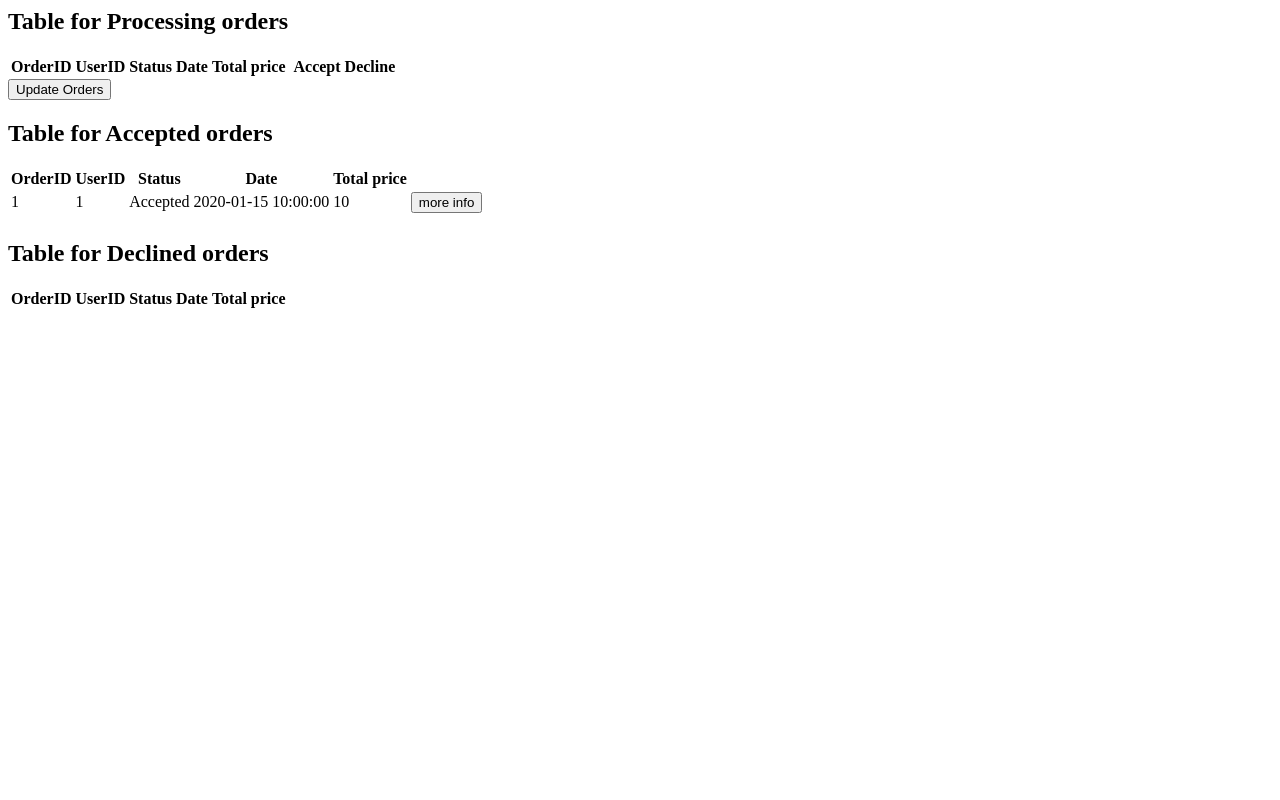
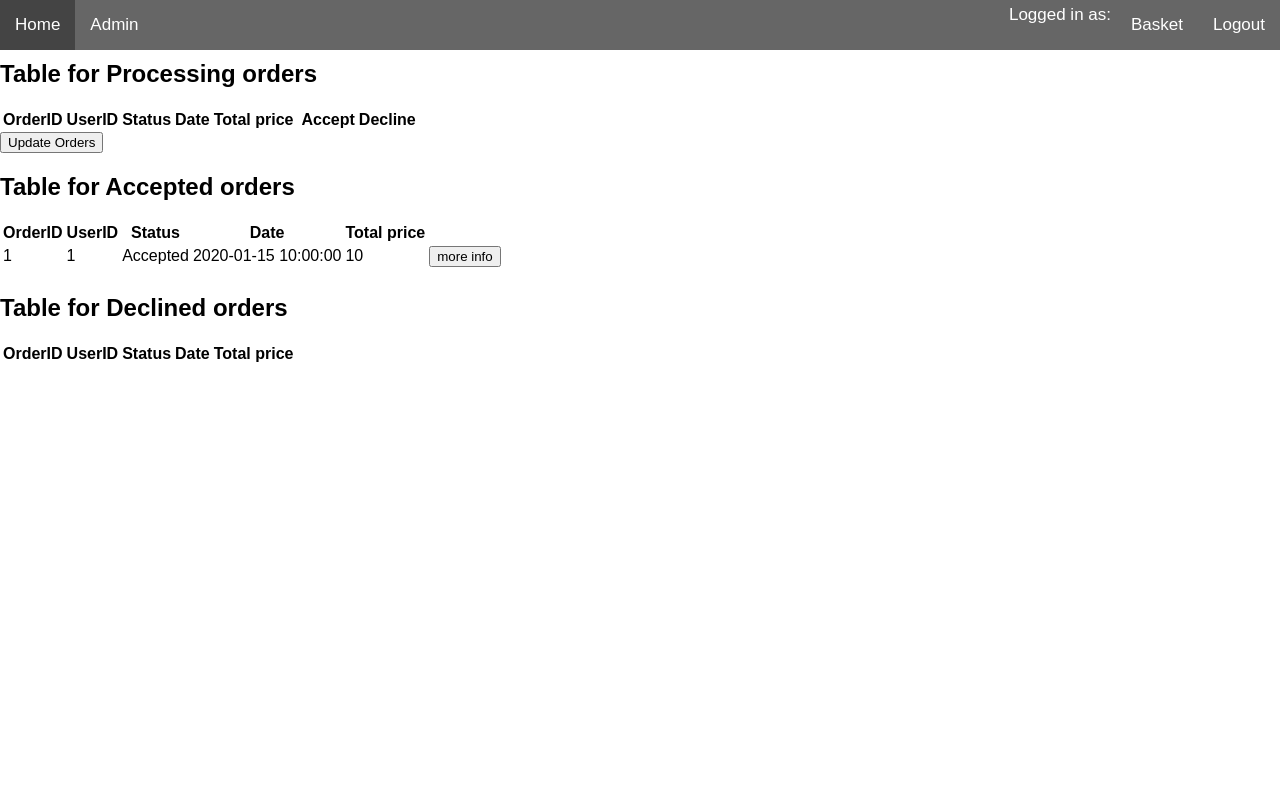
Before and after one commit to alagerkvist/d0018e, a PHP site: page /admin/processOrder.php in a window 1280 px wide. Run offline with PHP 8.4, Linux system fonts and the light colour scheme; the visitor is signed in with stand-in values (Sample User, id 1); tables that the repository leaves empty hold one stand-in row (values such as "Sample post"); lists and menus that the app fills with data are empty.

Commit message:
Added a dropdown menu for admin tools. Made the header sticky. Changed the style of the header so it looks good in both Chrome and Firefox.

```diff
--- a/CSS/styles.css
+++ b/CSS/styles.css
@@ -1,41 +1,103 @@
+/*
+===========GLOBAL===========
+*/
 body{
 	margin:0;
-	font-family: Arial, Helvetica, sans-serif;
+	font-family: Arial;
+	margin-top: 60px;
 }
 
-
 header{
+	position: fixed;
+  top: 0;
+	left:0;
+	right: 0;
 	padding: 0;
 	margin:0;
 	width 100%;
-	height: 80px;
-	background-color: gray;
-
+	height: 50px;
+	background-color: #666;
+	/*overflow: hidden;*/
 }
 
+/*
+===========NAVIGATION BAR===========
+*/
 .navButton{
-	display: block;
-	background-color: gray;
+	display: inline-block;
+	background-color: #666;
 	color: white;
 	text-align: center;
-	padding: 20px 20px;
+	padding: 15px 15px;
+	margin: 0;
 	text-decoration: none;
 	float: left;
 	cursor: pointer;
-	border: 0;
-	margin: 0;
+	border: none;
 	font-size: 17px;
+	line-height: 20px;
 }
 
-.navButton:hover{
-	background-color: #4d4d4d;
+.navButton:hover, .dropdown:hover .navButton{
+	background-color: #444;
+}
+
+.dropdown {
+  float: left;
+}
+
+.dropdown .navButton {
+	position: absolute;
+	float: none;
+	cursor: default;
+}
+
+.dropdownContent {
+  display: none;
+  position: absolute;
+  background-color: #999;
+  z-index: 1;
+	top: 100%;
+}
+
+.dropdownContent a {
+	font-size: 16px;
+  float: none;
+  color: white;
+  padding: 7px 11px;
+  text-decoration: none;
+  display: block;
+  text-align: left;
+}
+
+.dropdownContent a:hover {
+  background-color: #777;
+}
+
+.dropdown:hover .dropdownContent {
+	display: block;
 }
 
 .login{
 	float: right;
-
 }
 
-header .login form{
+.login p{
+	margin: 0;
+	font-size: 17;
+	line-height: 20px;
+	margin: 5px;
+	color: white;
+}
+
+.login form{
 	float: left;
 }
+
+.login form input:not([type=submit]){
+	box-sizing: border-box;
+	width: 190px;
+	height: 20px;
+	margin-top: 1px;
+	margin-right: 0px;
+}
--- a/admin/processOrder.php
+++ b/admin/processOrder.php
@@ -20,8 +20,8 @@
 
 <html>
 <head>
+  <link href="../CSS/styles.css" rel="stylesheet">
   <script language="javascript">
-
     function show(x){
       let a = document.getElementById(x);
       if(a.style.display == "none" ){
@@ -33,6 +33,9 @@
 
   </script>
 </head>
+<?php
+  require_once '../include/header.php';
+?>
 <body>
 <?php
 
--- a/include/header.php
+++ b/include/header.php
@@ -1,39 +1,46 @@
 <header>
 	<a class="navButton" href="/">Home</a>
-	<a class="navButton" href="/basket.php">Basket</a>
-
-
   <?php
-
     if(isset($_SESSION['user'])){
 			if($_SESSION['user']->usertype != "Customer"){
-										echo '<a class="navButton" href="/admin/addProduct.php">Admin</a>';
+				echo '<div class="dropdown">
+
+					<button class="navButton">Admin</button>
+					<div class="dropdownContent">
+						<a href="/admin/addProduct.php">Add Product/Category</a>
+						<a href="/admin/changeadmin.php">Manage Accounts</a>
+						<a href="/admin/processOrder.php">Manage Orders</a>
+					</div>
+				</div>';
 			}
       echo'<div class="login">
-                    <div style="float:left; margin-top: 11px; color: white;">
-                        Logged in as:
-                        <br />
+	      <div style="float:left;">
+		      <p>Logged in as:
+		      <br/>
 		      '.$_SESSION['user']->fname.' '.$_SESSION['user']->lname.'
+					<p>
 	      </div>
+				<a class="navButton" href="/basket.php">Basket</a>
 	      <form method="post" action="/include/logout.php">
 					<input class="navButton" type="submit" name="logout" value="Logout"/>
-            			</form>';
-									if(isset($_SESSION['cart'])){
+				</form>
+			</div>';
+			/*if(isset($_SESSION['cart'])){
 				print_r($_SESSION['cart']);
-									}
+			}*/
     }
     else{
     echo'<div class="login">
 	    <form method="post" action="/include/login.php">
-            				<div style="float:left; margin-top: 8px">
+				<div style="float:left; margin-top: 4px;">
 					<input type="text" name="email" placeholder="E-mail"/>
-            				<br />
+					<br>
 					<input type="password" name="password" placeholder="Password"/>
 				</div>
 				<input class="navButton" type="submit" name="login" value="Login"/>
 			</form>
-            		<a class="navButton" href="register.php">Register</a>';
+			<a class="navButton" href="register.php">Register</a>
+		</div>';
     }
   ?>
-    	</div>
 </header>
```
Also changed, not shown: admin/changeadmin.php (+9 -6 lines). Lines whose indentation alone changed are shown as unchanged.
